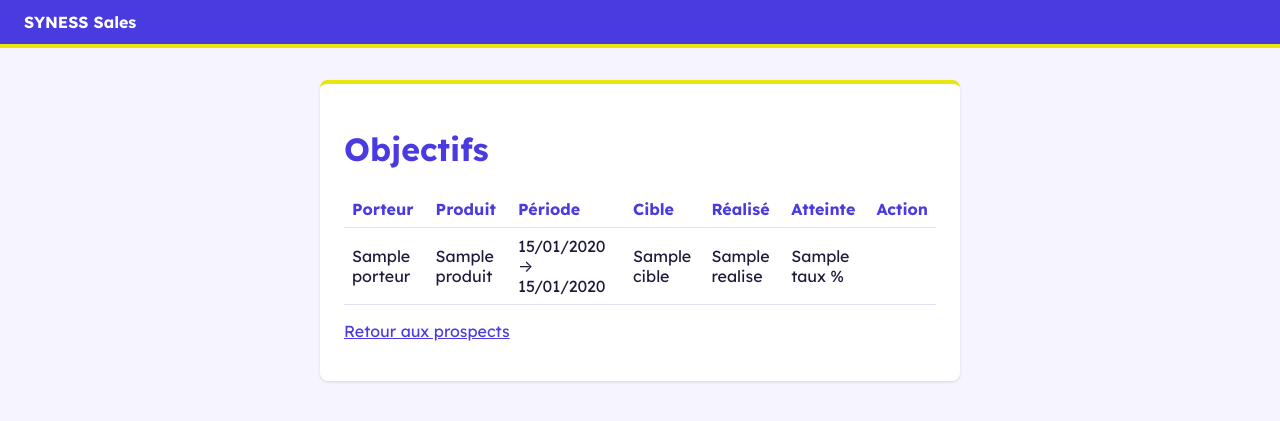
After one commit to DaoudaKA/synesssales, a Django app: template templates/ventes/objectifs.html in a window 1280 px wide. The commit adds this page. Shown: the top 421 px of the page. Run offline with Django 5.2, Linux system fonts and the light colour scheme; the template is opened without the code that fills it: most values are stand-ins (such as "Sample title", 1, 10 or a date in 2020).

Commit message:
Ajout des gabarits des objectifs

```diff
--- /dev/null
+++ b/templates/ventes/objectifs.html
@@ -0,0 +1,41 @@
+{% extends "base.html" %}
+{% block titre %}Objectifs — SYNESS Sales{% endblock %}
+{% block contenu %}
+<div class="carte">
+  <h1>Objectifs</h1>
+  {% if peut_creer %}
+    <p><a href="{% url 'nouvel_objectif' %}">Nouvel objectif</a></p>
+  {% endif %}
+  <table>
+    <thead>
+      <tr>
+        <th>Porteur</th><th>Produit</th><th>Période</th>
+        <th>Cible</th><th>Réalisé</th><th>Atteinte</th><th>Action</th>
+      </tr>
+    </thead>
+    <tbody>
+      {% for ligne in lignes %}
+        <tr>
+          <td>{{ ligne.objectif.porteur }}</td>
+          <td>{{ ligne.objectif.produit }}</td>
+          <td>
+            {{ ligne.objectif.date_debut|date:"d/m/Y" }} →
+            {{ ligne.objectif.date_fin|date:"d/m/Y" }}
+          </td>
+          <td>{{ ligne.objectif.cible }}</td>
+          <td>{{ ligne.realise }}</td>
+          <td>{{ ligne.taux }} %</td>
+          <td>
+            {% if peut_modifier %}
+              <a href="{% url 'modifier_objectif' ligne.objectif.pk %}">Modifier</a>
+            {% endif %}
+          </td>
+        </tr>
+      {% empty %}
+        <tr><td colspan="7">Aucun objectif.</td></tr>
+      {% endfor %}
+    </tbody>
+  </table>
+  <p><a href="{% url 'prospects' %}">Retour aux prospects</a></p>
+</div>
+{% endblock %}
--- a/templates/ventes/prospects.html
+++ b/templates/ventes/prospects.html
@@ -8,6 +8,11 @@
     {% if peut_valider_contrats %}
       — <a href="{% url 'contrats_a_valider' %}">Contrats à valider</a>
     {% endif %}
+
+        {% if peut_voir_objectifs %}
+      — <a href="{% url 'objectifs' %}">Objectifs</a>
+    {% endif %}
+
   </p>
   <p>{{ prospects|length }} prospect(s) visible(s) avec vos droits.</p>
   <table>
```
Also changed, not shown: templates/ventes/objectif_formulaire.html (added, +13 -0 lines).
